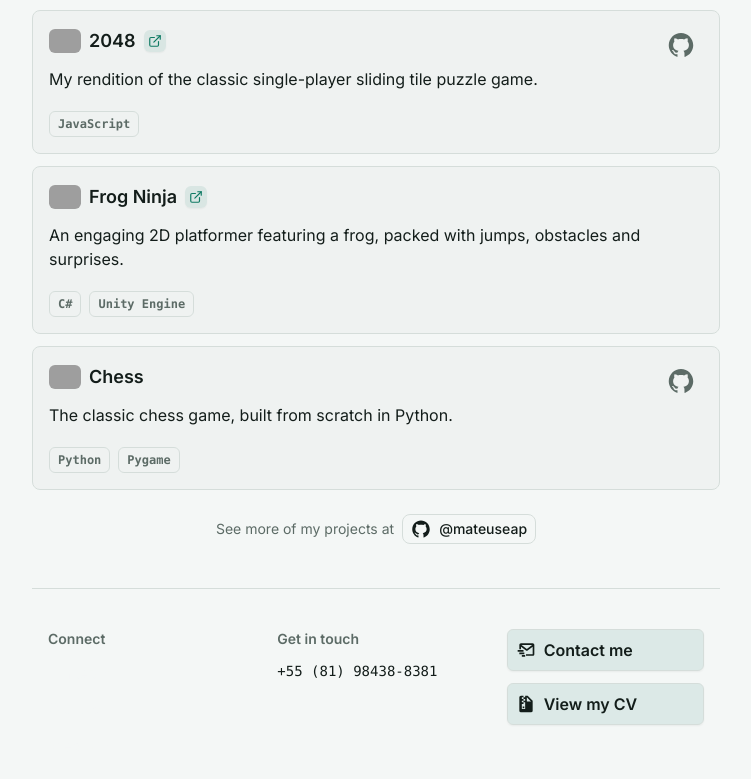
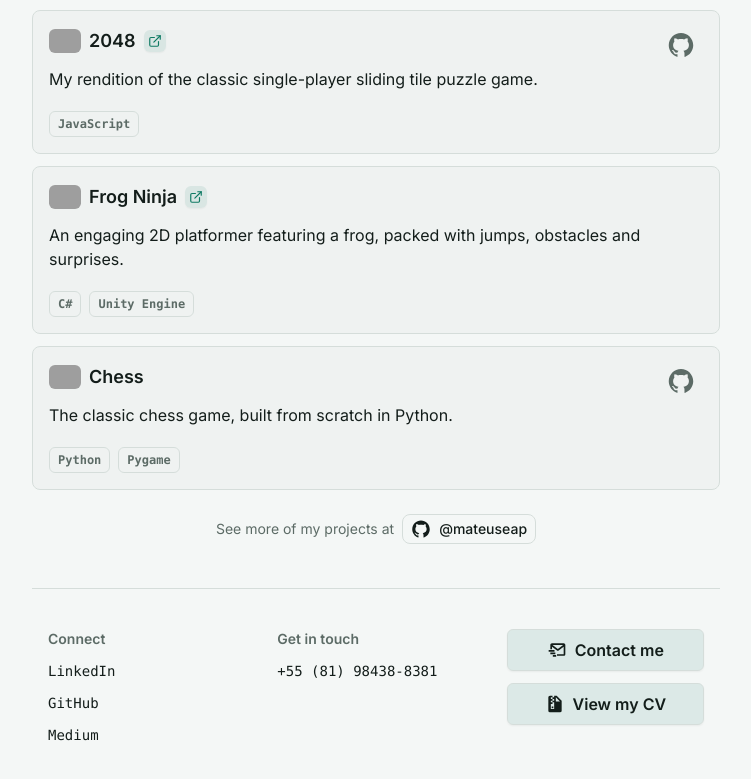
Before and after one commit to mateuseap/mateuseap.github.io, a React (Create React App) app: page / in a window 1280 px wide. Shown: the part 2845-3624 px from the top of the page, without its empty margins (264-1015 px from the left). Built offline with nearby package versions, Linux system fonts and the light colour scheme; grey boxes are pictures that could not be loaded.

Commit message:
fix(componetns/Footer): adjust buttons design and color

```diff
--- a/src/components/Footer/Footer.tsx
+++ b/src/components/Footer/Footer.tsx
@@ -2,7 +2,6 @@ import { useTranslation } from 'react-i18next';
 import clsx from 'clsx';
 import { BiMailSend, BiSolidFileArchive } from 'react-icons/bi';
 import { CONTACT_EMAIL, CV_URL } from '../../constants';
-import Link from '../Link/Link';
 
 function Footer() {
   const { t } = useTranslation();
@@ -23,11 +22,18 @@ function Footer() {
   ];
 
   const actionButtonClass = clsx(
-    'flex w-full items-center gap-2 rounded-md p-2 font-semibold',
+    'flex w-full items-center justify-center gap-2 rounded-md px-3 py-2.5 font-semibold leading-none',
     'border border-line bg-accent/10 text-ink',
     'dark:border-line-dark dark:bg-white/5 dark:text-ink-dark',
     'shadow-sm transition-all duration-300 ease-out',
     'hover:scale-[1.03] hover:text-accent dark:hover:text-accent-dark',
+  );
+
+  const connectLinkClass = clsx(
+    'font-mono text-sm',
+    'text-ink hover:text-accent',
+    'dark:text-ink-dark dark:hover:text-accent-dark',
+    'transition-colors duration-300 ease-out hover:underline',
   );
 
   return (
@@ -39,9 +45,15 @@ function Footer() {
             {t('footer.connect')}
           </h3>
           {connectItems.map(item => (
-            <Link key={item.name} to={item.url} variant='link' external>
+            <a
+              key={item.name}
+              href={item.url}
+              target='_blank'
+              rel='noopener noreferrer'
+              className={connectLinkClass}
+            >
               {item.name}
-            </Link>
+            </a>
           ))}
         </div>
 
```
